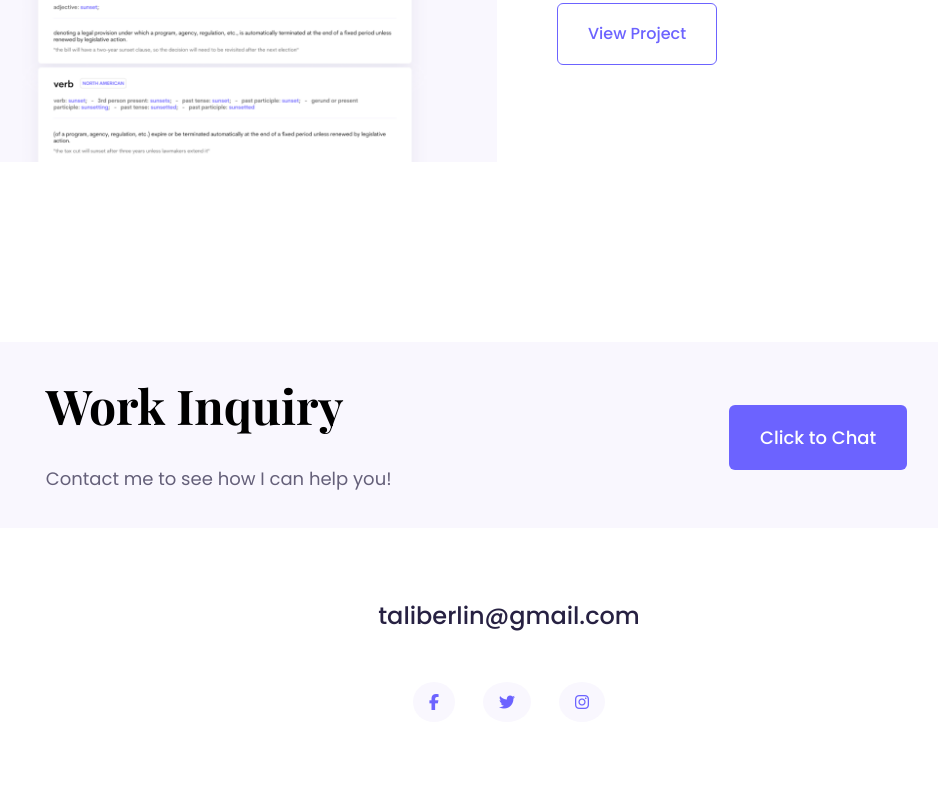
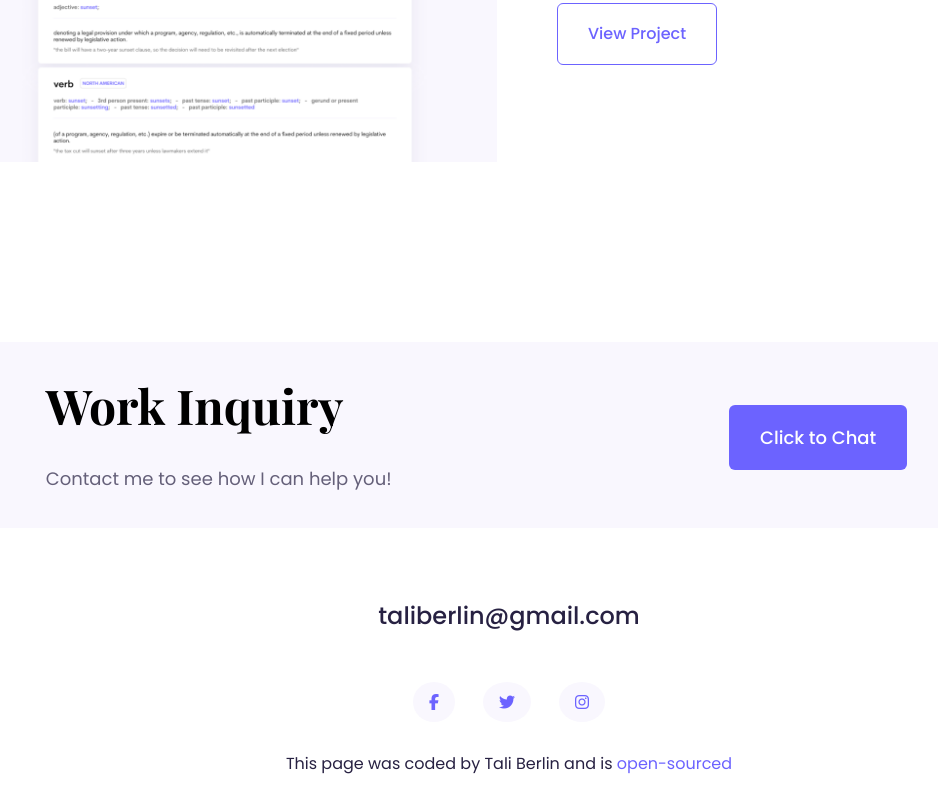
Before and after one commit to taliberlin/responsive-portfolio-project, a plain HTML site: page index.html in a window 1280 px wide. Shown: the part 2507-3313 px from the top of the page, without its empty margins (131-1069 px from the left). Before the commit the page ends 3249 px from the top, so only its background shows below. Drawn offline with nearby package versions, Linux system fonts and the light colour scheme.

Commit message:
added "coded-by" section

```diff
--- a/index.html
+++ b/index.html
@@ -162,6 +162,16 @@
           ></a>
         </li>
       </ul>
+
+      <p class="text-center coded-by">
+        This page was coded by Tali Berlin and is
+        <a
+          href="https://github.com/taliberlin/responsive-portfolio-project"
+          target="_blank"
+          class="git-link"
+          >open-sourced</a
+        >
+      </p>
     </footer>
 
     <script
--- a/styles/portfolio.css
+++ b/styles/portfolio.css
@@ -186,6 +186,16 @@ img {
 .socials a:hover {
   color: var(--third-color);
 }
+.coded-by {
+  margin: 30px auto;
+}
+.git-link {
+  color: var(--secondary-color);
+  text-decoration: none;
+}
+.git-link:hover {
+  color: var(--third-color);
+}
 @media (max-width: 600px) {
   h1 {
     font-size: 70px;
```
